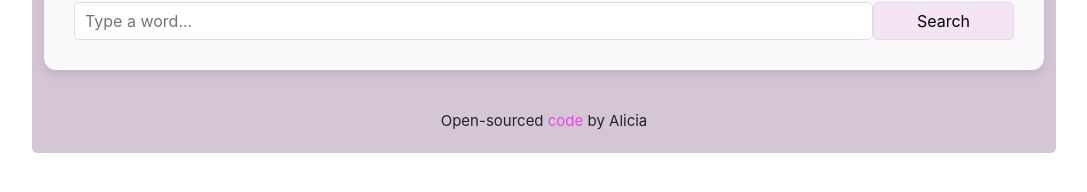
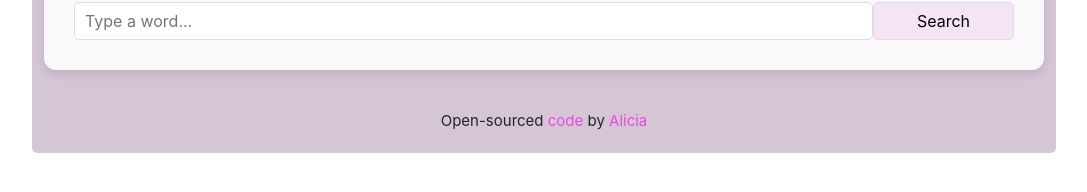
Before and after one commit to aliciamonge/dictionary-project, a React (Create React App) app: page / in a window 1280 px wide. Shown: the part 168-360 px from the top of the page, without its empty margins (96-1183 px from the left). Built offline with nearby package versions, Linux system fonts and the light colour scheme.

Commit message:
Added link in the footer to portfolio

```diff
--- a/src/App.js
+++ b/src/App.js
@@ -19,7 +19,14 @@ function App() {
           >
             code
           </a>{" "}
-          by Alicia
+          by{" "}
+          <a
+            href="https://cocky-fermi-cfce54.netlify.app/"
+            target="_blank"
+            rel="nonreferrer"
+          >
+            Alicia
+          </a>
         </footer>
       </div>
     </div>
```
